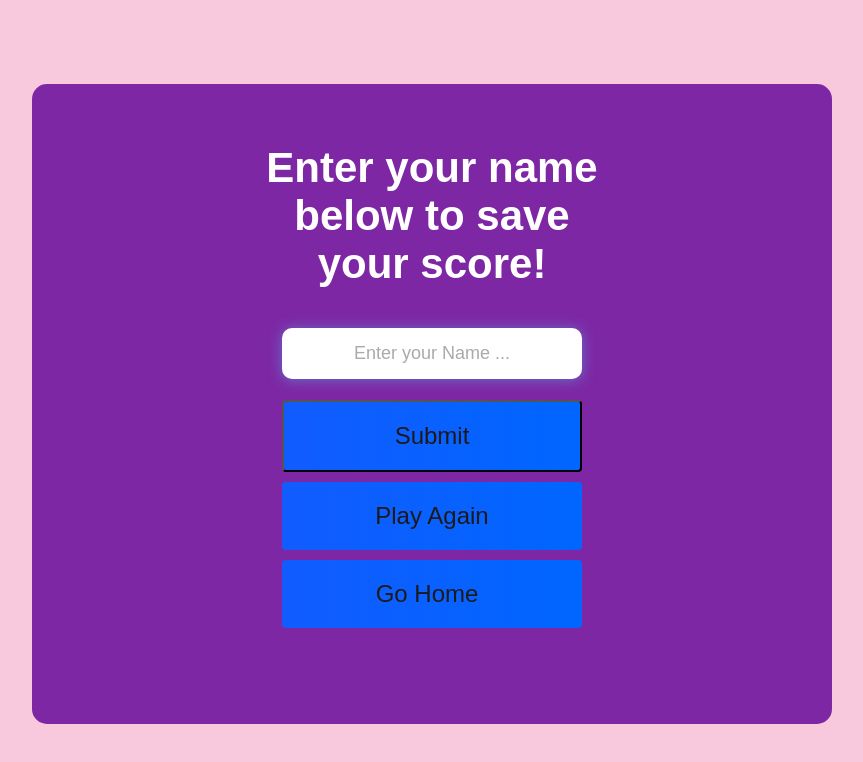
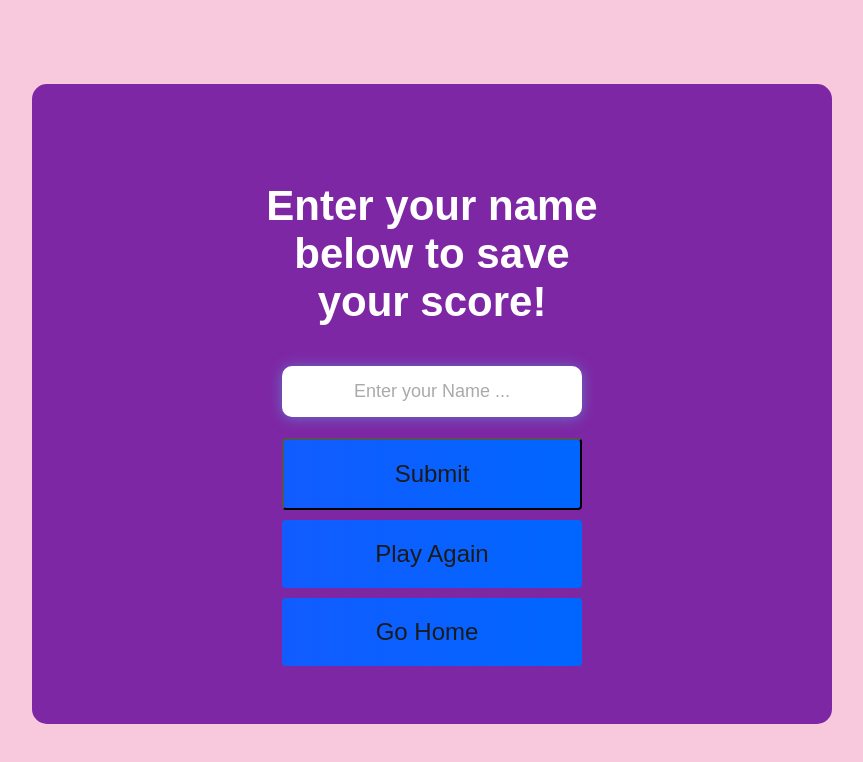
Before and after one commit to kimallencastillo/HaRut, a React app: page /score in a window 1280 px wide. Shown: the whole page, without its empty margins (208-1071 px from the left). Built offline with nearby package versions, Linux system fonts and the light colour scheme; some icons are missing; what fingerpose would draw is missing.

Commit message:
sizing fix I hope it works (5)

```diff
--- a/src/App.css
+++ b/src/App.css
@@ -104,12 +104,12 @@ h2 {
   background-color: #7E27A4;
   width: 70vw;
   height: 80vh;
-  /*display: flex;*/
+  display: flex;
   justify-content: center;
   align-items: center;
   max-width: 80rem;
   margin: 0 auto;
-  padding: 1rem;
+  padding: 2rem;
   margin-top: 1vh;
 }
 
```
